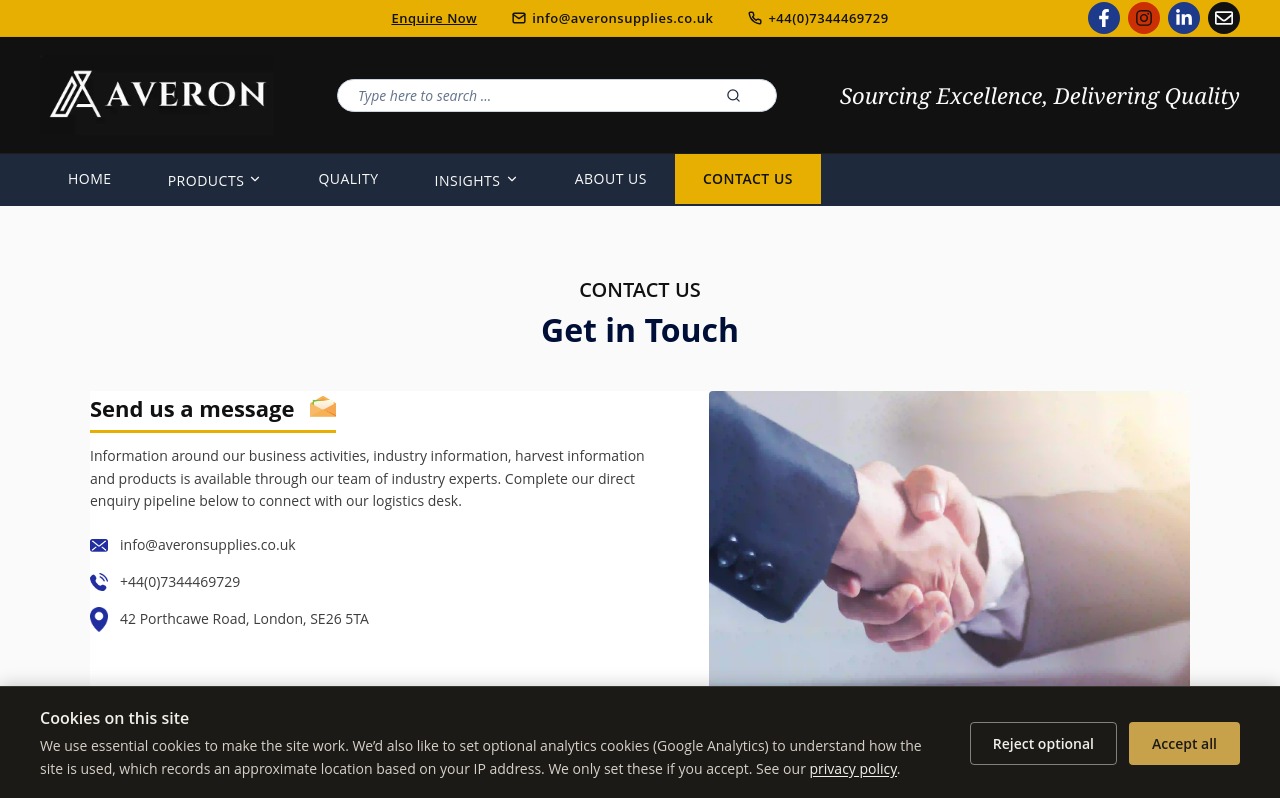
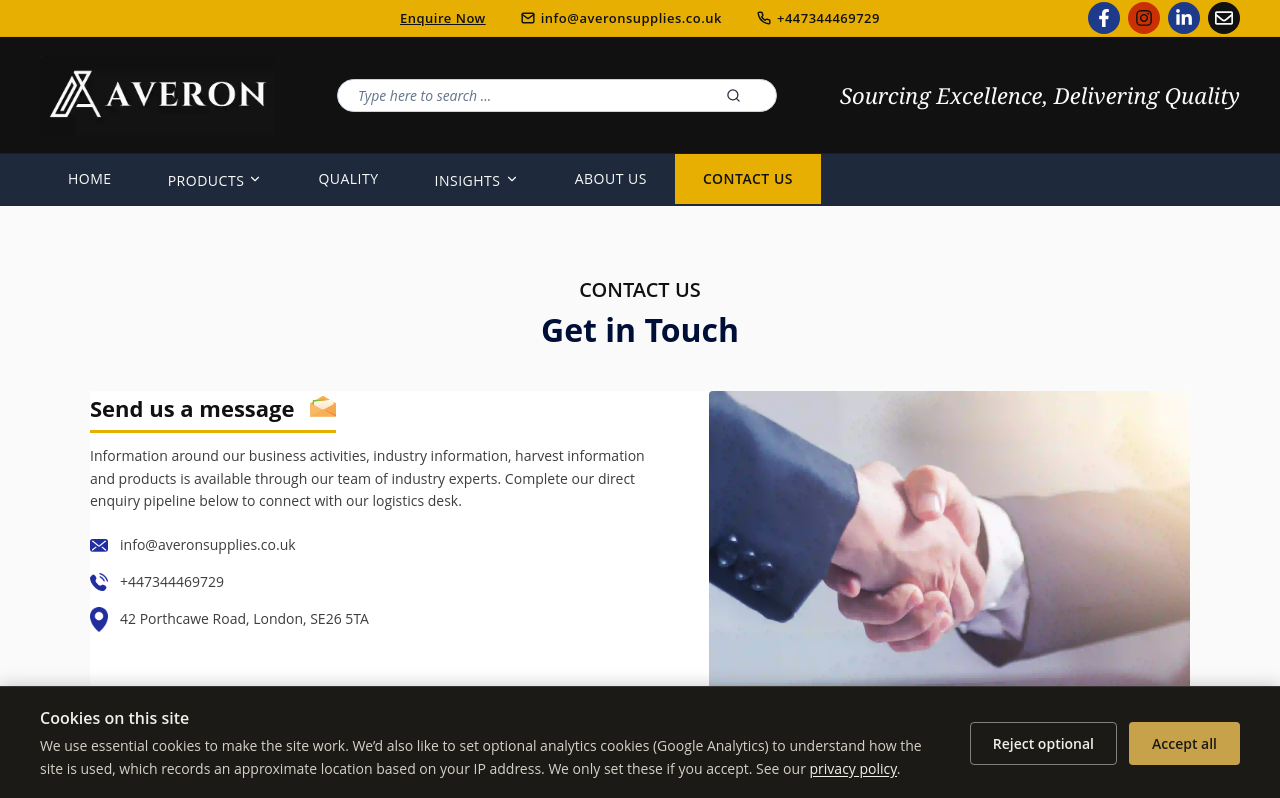
Before and after one commit to AkilaDee/Averon, a React (Vite) app in the folder Averon-FE/: page /contact-us in a window 1280 px wide. Shown: the top 798 px of the page. Built offline with nearby package versions, Linux system fonts and the light colour scheme.

Commit message:
refactoring console error fix

```diff
--- a/Averon-FE/src/Components/Certifications/Certifications.jsx
+++ b/Averon-FE/src/Components/Certifications/Certifications.jsx
@@ -113,7 +113,7 @@ const Certifications = () => {
             <div className="contact-reassurance-box">
               <p className="box-title">Direct Procurement Channel</p>
               <a href="mailto:info@averonsupplies.co.uk" className="box-email">info@averonsupplies.co.uk</a>
-              <p className="box-phone">+44(0)7344469729</p>
+              <p className="box-phone">+447344469729</p>
               <Link to="/contact-us" className="gold-action-btn">INQUIRE FOR TECHNICAL SHEETS</Link>
             </div>
           </div>
--- a/Averon-FE/src/Components/Contact/Contact.jsx
+++ b/Averon-FE/src/Components/Contact/Contact.jsx
@@ -58,7 +58,7 @@ const Contact = () => {
 
           <ul className="contact-details-list">
             <li><img src={mail_icon} alt="" /> <span>info@averonsupplies.co.uk</span></li>
-            <li><img src={phone_icon} alt="" /> <span>+44(0)7344469729</span></li>
+            <li><img src={phone_icon} alt="" /> <span>+447344469729</span></li>
             <li><img src={location_icon} alt="" /> <span>42 Porthcawe Road, London, SE26 5TA</span></li>
           </ul>
         </div>
--- a/Averon-FE/src/Components/Data/siteData.jsx
+++ b/Averon-FE/src/Components/Data/siteData.jsx
@@ -21,7 +21,7 @@ export const SITE_INDEX = [
     title: "Contact & Procurement Enquiries",
     url: "/contact-us",
     type: "Page Content",
-    text: "Enquire today for volume availability, pricing matrices, technical data support, email info@averonsupplies.co.uk or call +44(0)7344469729."
+    text: "Enquire today for volume availability, pricing matrices, technical data support, email info@averonsupplies.co.uk or call +447344469729."
   },
 
   // INDIVIDUAL PRODUCT INDEX ENTRIES
--- a/Averon-FE/src/Components/Footer/Footer.jsx
+++ b/Averon-FE/src/Components/Footer/Footer.jsx
@@ -66,7 +66,7 @@ const Footer = () => {
             <div className="contact-item">
               <FiPhone className="contact-icon" />
               <a href="tel:+447344469729" className="contact-link" aria-label="Call Us">
-                +44 (0) 7344 469729
+                +447344469729
               </a>
             </div>
 
--- a/Averon-FE/src/Components/Navbar/Navbar.jsx
+++ b/Averon-FE/src/Components/Navbar/Navbar.jsx
@@ -33,8 +33,8 @@ const Navbar = () => {
               <FiMail className="contact-inline-icon" /> info@averonsupplies.co.uk
             </a>
 
-            <a href="tel:+44(0)7344469729" className="contact-icon-link">
-              <FiPhone className="contact-inline-icon" /> +44(0)7344469729
+            <a href="tel:+447344469729" className="contact-icon-link">
+              <FiPhone className="contact-inline-icon" /> +447344469729
             </a>
           </div>
 
--- a/Averon-FE/src/Components/PrivacyPolicy/PrivacyPolicy.jsx
+++ b/Averon-FE/src/Components/PrivacyPolicy/PrivacyPolicy.jsx
@@ -28,7 +28,7 @@ const PrivacyPolicy = () => {
       <p>
         Averon Supplies Ltd, 42 Porthcawe Road, London SE26 5TA, United Kingdom,
         is the data controller for personal data collected through this website.
-        You can contact us at info@averonsupplies.co.uk or +44 7344 469729.
+        You can contact us at info@averonsupplies.co.uk or +447344469729.
       </p>
       <p>[CONFIRM — company registration number, and ICO registration number if you are registered.]</p>
 
--- a/Averon-FE/src/Components/Quality/Quality.jsx
+++ b/Averon-FE/src/Components/Quality/Quality.jsx
@@ -23,7 +23,7 @@ const Quality = () => {
       <div className="quality-split-row">
         <div className="quality-text-block">
           <p className="highlight-lead-text">
-            <strong>Do you have any questions for our category experts regarding a certain product? Talk to the team today on <span className="text-link">info@averonsupplies.co.uk</span> or +44(0)7344469729.</strong>
+            <strong>Do you have any questions for our category experts regarding a certain product? Talk to the team today on <span className="text-link">info@averonsupplies.co.uk</span> or +447344469729.</strong>
           </p>
 
           <p>
```
